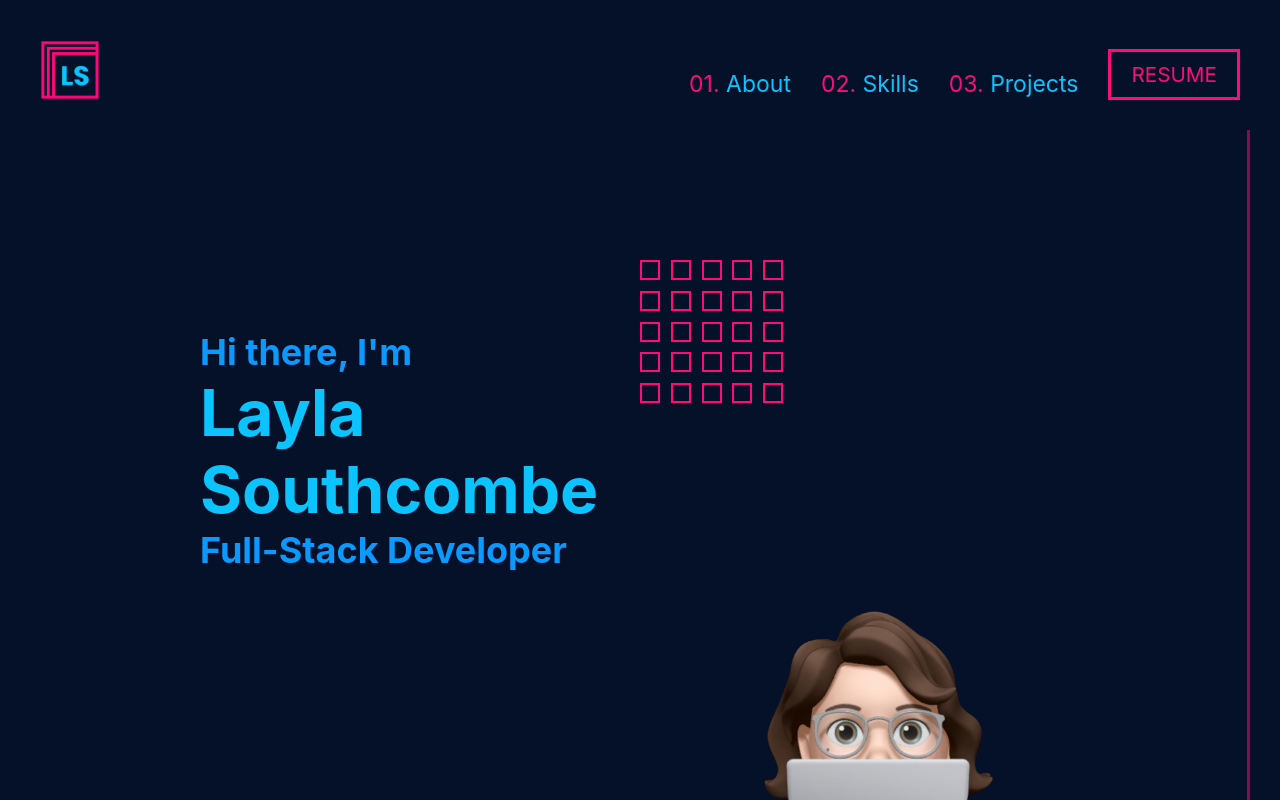
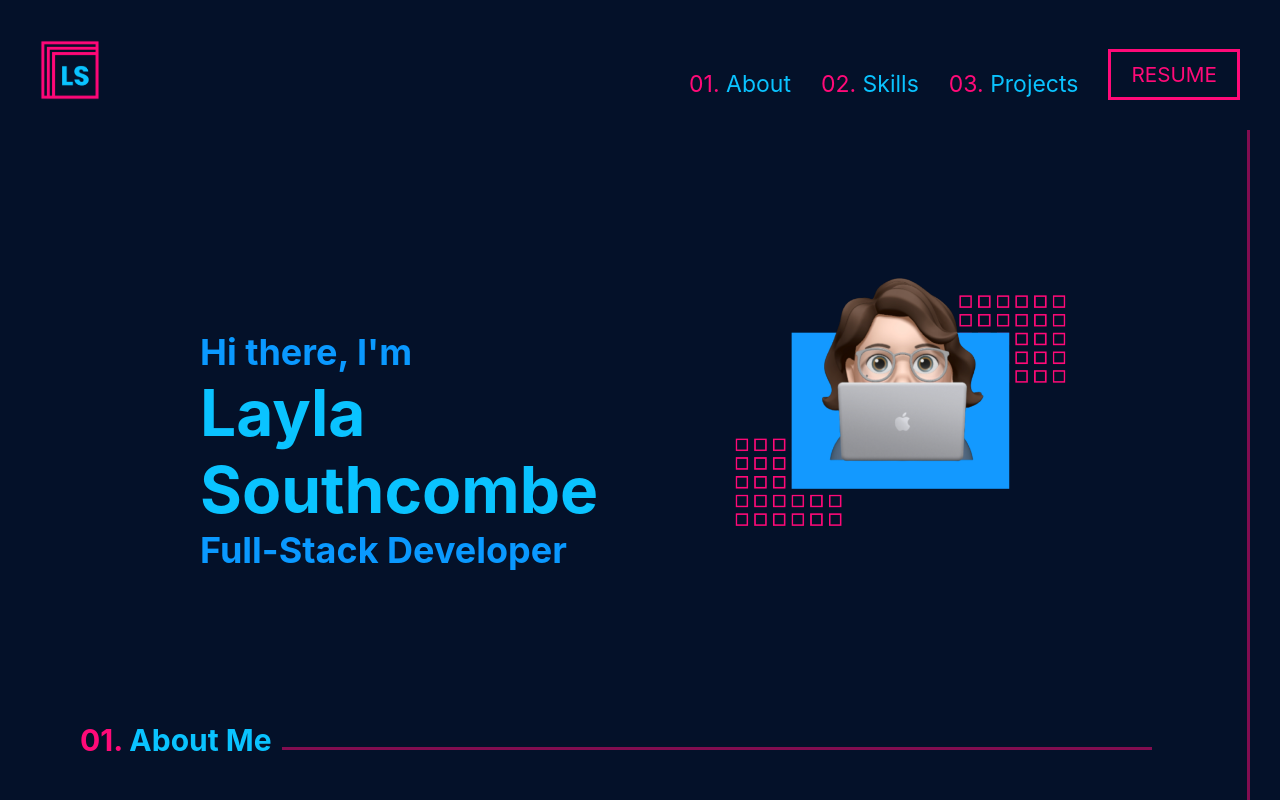
Before and after one commit to LaylaSouthcombe/Portfolio, a React (Create React App) app: page / in a window 1280 px wide. Shown: the top 800 px of the page. Built offline with nearby package versions, Linux system fonts and the light colour scheme.

Commit message:
add memoji squares image

```diff
--- a/src/App.css
+++ b/src/App.css
@@ -198,7 +198,7 @@ h1 {
     grid-row: 1;
   }
 
-  .memojiSquaresArea {
+  .memoji {
     grid-column: col-start 7/ span 6;
     grid-row: 1;
     margin-right: 3.5vw;
--- a/src/components/SquaresGrid/index.js
+++ /dev/null
@@ -1,20 +0,0 @@
-import './style.css'
-
-const SquaresGrid = () => {
-    const componentCount = 25;
-
-    const components1 = [];
-    for (let i = 0; i < componentCount; i++) {
-        components1.push(<div className="gridSquare"></div>);
-    }
-
-    return (
-        <>
-            <div className="squaresGrid">
-               {components1}
-            </div>
-        </>
-    )
-}
-
-export default SquaresGrid
--- a/src/components/SquaresGrid/style.css
+++ /dev/null
@@ -1,12 +0,0 @@
-.gridSquare {
-    border: 2px solid var(--accent-color);
-    width: 1.25rem;
-    height: 1.25rem;
-}
-
-.squaresGrid {
-    display: grid;
-    grid-template-columns: repeat(5, 1fr);
-    width: fit-content;
-    gap: 0.675rem;
-}
--- a/src/components/index.js
+++ b/src/components/index.js
@@ -1,2 +1 @@
 export {default as Project} from './Project'
-export {default as SquaresGrid} from './SquaresGrid'
--- a/src/pages/IntroWrapper/index.js
+++ b/src/pages/IntroWrapper/index.js
@@ -1,7 +1,5 @@
 import React, {useState} from 'react'
-import memoji from '../../images/Memoji.png'
-import {SquaresGrid} from '../../components'
-
+import memoji from '../../images/memojiSquares.png'
 
 const IntroWrapper = ({innerRef}) => {
 
@@ -13,13 +11,9 @@ const IntroWrapper = ({innerRef}) => {
               <h1>Layla Southcombe</h1>
               <h2>Full-Stack Developer</h2>
             </div>
-            <div className="memojiSquaresArea">
-              <SquaresGrid/>
               <div className="memoji">
                 <img id="memoji" src={memoji} alt="Layla Southcombe Memoji" />
               </div>
-              <SquaresGrid/>
-            </div>
           </div>
         </>
     )
```
Also changed, not shown: src/images/Memoji.png (deleted), src/images/memojiSquares.png (added).
